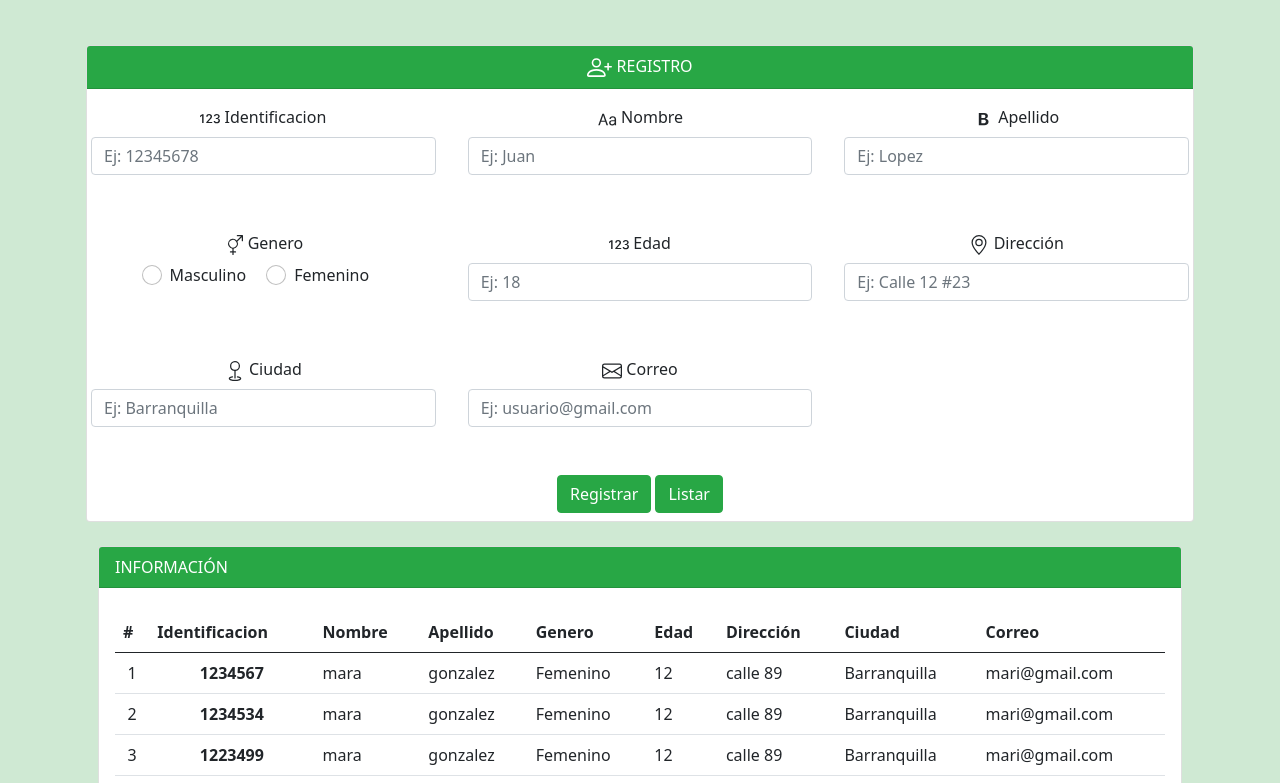
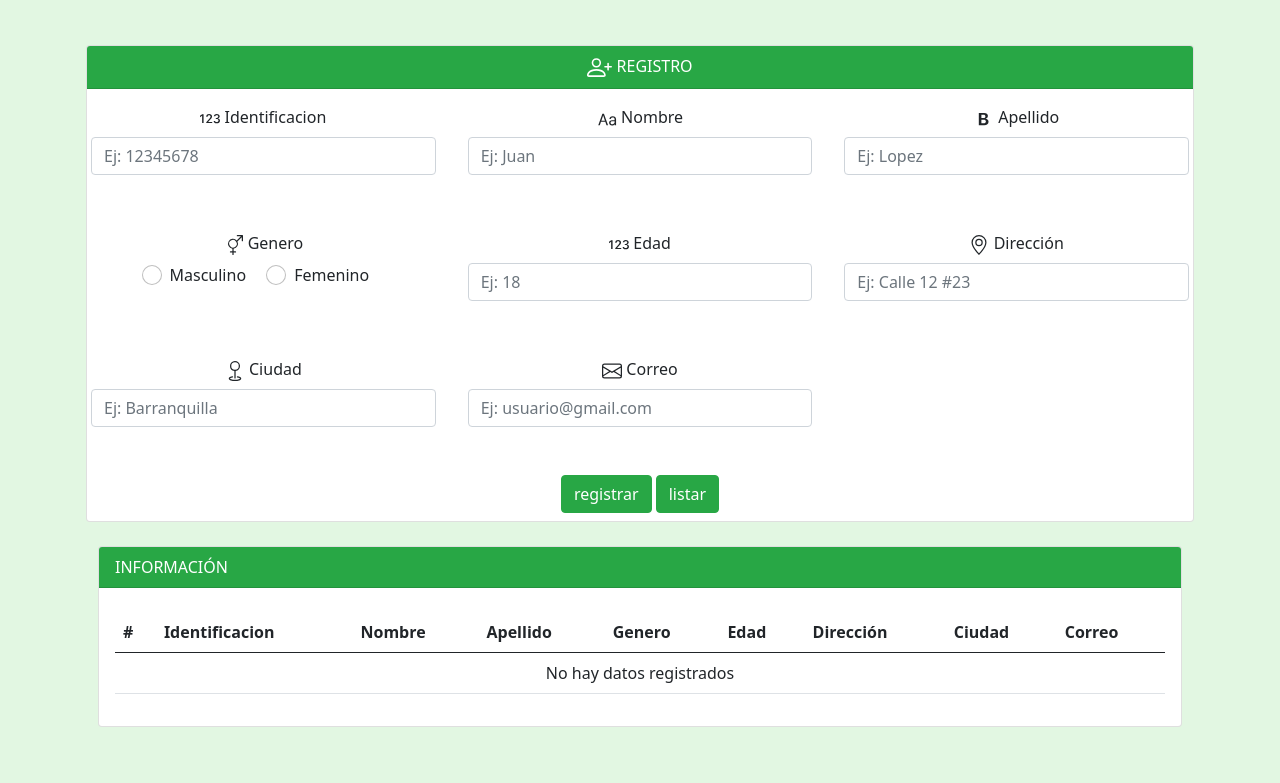
Before and after one commit to Mejew/formulario.github.io, a plain HTML site: page index.html in a window 1280 px wide. Shown: the part 124-907 px from the top of the page. After the commit the page ends 875 px from the top, so only its background shows below. Drawn offline with nearby package versions, Linux system fonts and the light colour scheme.

Commit message:
Update index.html

```diff
--- a/index.html
+++ b/index.html
@@ -1,196 +1,382 @@
 <!DOCTYPE html>
+
 <html lang="en">
 
+
+
+
 <head>
+
     <meta charset="UTF-8">
+
     <meta http-equiv="X-UA-Compatible" content="IE=edge">
+
     <meta name="viewport" content="width=device-width, initial-scale=1.0">
+
     <link rel="stylesheet" href="https://stackpath.bootstrapcdn.com/bootstrap/5.0.0-alpha1/css/bootstrap.min.css" integrity="sha384-r4NyP46KrjDleawBgD5tp8Y7UzmLA05oM1iAEQ17CSuDqnUK2+k9luXQOfXJCJ4I" crossorigin="anonymous">
+
 <!-- Font Awesome CSS -->
+
 <link rel="stylesheet" href="https://stackpath.bootstrapcdn.com/font-awesome/4.7.0/css/font-awesome.min.css" integrity="sha384-wvfXpqpZZVQGK6TAh5PVlGOfQNHSoD2xbE+QkPxCAFlNEevoEH3Sl0sibVcOQVnN" crossorigin="anonymous">
+
     <title>Actividad 2</title>
-    <style>
-        body{
-            background-color:rgb(207, 233, 211);
-        }
-    </style>
+
 </head>
 
-<body>
+
+
+
+<body style="background-color: rgb(226, 247, 226);">
+
+
+
 
     <div class="col-lg-8 mx-auto py-md-5">
+
         <header class="d-flex align-items-center pb-3 border-bottom">
+
             <svg xmlns="http://www.w3.org/2000/svg" width="50" height="50" fill="currentColor"
+
                 class="bi bi-person-lines-fill" viewBox="0 0 16 16">
+
                 <path
+
                     d="M6 8a3 3 0 1 0 0-6 3 3 0 0 0 0 6zm-5 6s-1 0-1-1 1-4 6-4 6 3 6 4-1 1-1 1H1zM11 3.5a.5.5 0 0 1 .5-.5h4a.5.5 0 0 1 0 1h-4a.5.5 0 0 1-.5-.5zm.5 2.5a.5.5 0 0 0 0 1h4a.5.5 0 0 0 0-1h-4zm2 3a.5.5 0 0 0 0 1h2a.5.5 0 0 0 0-1h-2zm0 3a.5.5 0 0 0 0 1h2a.5.5 0 0 0 0-1h-2z" />
+
             </svg>
+
             <h1> &nbsp; Formulario de registro</h1>
+
         </header>
+
     </div>
+
     <div class="container">
+
         <div class="row">
+
             <div class="col-12 col-md-12">
+
                 <div class="card text-center">
+
                     <div class="card-header bg-success text-white">
+
                         <svg xmlns="http://www.w3.org/2000/svg" width="25" height="25" fill="currentColor"
+
                             class="bi bi-person-plus" viewBox="0 0 16 16">
+
                             <path
+
                                 d="M6 8a3 3 0 1 0 0-6 3 3 0 0 0 0 6zm2-3a2 2 0 1 1-4 0 2 2 0 0 1 4 0zm4 8c0 1-1 1-1 1H1s-1 0-1-1 1-4 6-4 6 3 6 4zm-1-.004c-.001-.246-.154-.986-.832-1.664C9.516 10.68 8.289 10 6 10c-2.29 0-3.516.68-4.168 1.332-.678.678-.83 1.418-.832 1.664h10z" />
+
                             <path fill-rule="evenodd"
+
                                 d="M13.5 5a.5.5 0 0 1 .5.5V7h1.5a.5.5 0 0 1 0 1H14v1.5a.5.5 0 0 1-1 0V8h-1.5a.5.5 0 0 1 0-1H13V5.5a.5.5 0 0 1 .5-.5z" />
+
                         </svg>
+
                         REGISTRO
+
                     </div>
+
                     <div class="card-text">
+
                         <div class="row">
+
                             <div class="col-md-4 mb-3 text-start p-3">
+
                                 <label class="form-label">
+
                                     <svg xmlns="http://www.w3.org/2000/svg" width="20" height="20" fill="currentColor"
+
                                         class="bi bi-123" viewBox="0 0 16 16">
+
                                         <path
+
                                             d="M2.873 11.297V4.142H1.699L0 5.379v1.137l1.64-1.18h.06v5.961h1.174Zm3.213-5.09v-.063c0-.618.44-1.169 1.196-1.169.676 0 1.174.44 1.174 1.106 0 .624-.42 1.101-.807 1.526L4.99 10.553v.744h4.78v-.99H6.643v-.069L8.41 8.252c.65-.724 1.237-1.332 1.237-2.27C9.646 4.849 8.723 4 7.308 4c-1.573 0-2.36 1.064-2.36 2.15v.057h1.138Zm6.559 1.883h.786c.823 0 1.374.481 1.379 1.179.01.707-.55 1.216-1.421 1.21-.77-.005-1.326-.419-1.379-.953h-1.095c.042 1.053.938 1.918 2.464 1.918 1.478 0 2.642-.839 2.62-2.144-.02-1.143-.922-1.651-1.551-1.714v-.063c.535-.09 1.347-.66 1.326-1.678-.026-1.053-.933-1.855-2.359-1.845-1.5.005-2.317.88-2.348 1.898h1.116c.032-.498.498-.944 1.206-.944.703 0 1.206.435 1.206 1.07.005.64-.504 1.106-1.2 1.106h-.75v.96Z" />
+
                                     </svg>
+
                                     Identificacion
+
                                 </label>
+
                                 <input type="number" class="form-control mb-2" id="identificacion"placeholder="Ej: 12345678">
+
                             </div>
+
                             <div class="col-md-4 mb-3 text-start p-3">
+
                                 <label class="form-label">
+
                                     <svg xmlns="http://www.w3.org/2000/svg" width="20" height="20" fill="currentColor"
+
                                         class="bi bi-type" viewBox="0 0 16 16">
+
                                         <path
+
                                             d="m2.244 13.081.943-2.803H6.66l.944 2.803H8.86L5.54 3.75H4.322L1 13.081h1.244zm2.7-7.923L6.34 9.314H3.51l1.4-4.156h.034zm9.146 7.027h.035v.896h1.128V8.125c0-1.51-1.114-2.345-2.646-2.345-1.736 0-2.59.916-2.666 2.174h1.108c.068-.718.595-1.19 1.517-1.19.971 0 1.518.52 1.518 1.464v.731H12.19c-1.647.007-2.522.8-2.522 2.058 0 1.319.957 2.18 2.345 2.18 1.06 0 1.716-.43 2.078-1.011zm-1.763.035c-.752 0-1.456-.397-1.456-1.244 0-.65.424-1.115 1.408-1.115h1.805v.834c0 .896-.752 1.525-1.757 1.525z" />
+
                                     </svg>
+
                                     Nombre
+
                                 </label>
+
                                 <input type="text" class="form-control mb-2" id="nombre" placeholder="Ej: Juan">
+
                             </div>
+
                             <div class="col-md-4 mb-3 text-start p-3">
+
                                 <label class="form-label">
+
                                     <svg xmlns="http://www.w3.org/2000/svg" width="20" height="20" fill="currentColor"
+
                                         class="bi bi-type-bold" viewBox="0 0 16 16">
+
                                         <path
+
                                             d="M8.21 13c2.106 0 3.412-1.087 3.412-2.823 0-1.306-.984-2.283-2.324-2.386v-.055a2.176 2.176 0 0 0 1.852-2.14c0-1.51-1.162-2.46-3.014-2.46H3.843V13H8.21zM5.908 4.674h1.696c.963 0 1.517.451 1.517 1.244 0 .834-.629 1.32-1.73 1.32H5.908V4.673zm0 6.788V8.598h1.73c1.217 0 1.88.492 1.88 1.415 0 .943-.643 1.449-1.832 1.449H5.907z" />
+
                                     </svg>
+
                                     Apellido
+
                                 </label>
+
                                 <input type="text" class="form-control mb-2" id="apellido" placeholder="Ej: Lopez">
+
                             </div>
+
                             <div class="col-md-4 mb-3 text-start p-3">
+
                                 <label class="form-label">
+
                                     <svg xmlns="http://www.w3.org/2000/svg" width="20" height="20" fill="currentColor"
+
                                         class="bi bi-gender-ambiguous" viewBox="0 0 16 16">
+
                                         <path fill-rule="evenodd"
+
                                             d="M11.5 1a.5.5 0 0 1 0-1h4a.5.5 0 0 1 .5.5v4a.5.5 0 0 1-1 0V1.707l-3.45 3.45A4 4 0 0 1 8.5 10.97V13H10a.5.5 0 0 1 0 1H8.5v1.5a.5.5 0 0 1-1 0V14H6a.5.5 0 0 1 0-1h1.5v-2.03a4 4 0 1 1 3.471-6.648L14.293 1H11.5zm-.997 4.346a3 3 0 1 0-5.006 3.309 3 3 0 0 0 5.006-3.31z" />
+
                                     </svg>
+
                                     Genero
+
                                 </label>
+
                                 <br />
+
                                 <div class="form-check form-check-inline">
+
                                     <input class="form-check-input" type="radio" name="genero" id="genero1"
+
                                         value="Masculino">
+
                                     <label class="form-check-label" for="genero1">Masculino</label>
+
                                 </div>
 
+
+
+
                                 <div class="form-check form-check-inline">
+
                                     <input class="form-check-input" type="radio" name="genero" id="genero2"
-                                        value="Masculino">
+
+                                        value="Femenino">
+
                                     <label class="form-check-label" for="genero2">Femenino</label>
+
                                 </div>
+
                             </div>
+
                             <div class="col-md-4 mb-3 text-start p-3">
+
                                 <label class="form-label">
+
                                     <svg xmlns="http://www.w3.org/2000/svg" width="20" height="20" fill="currentColor"
+
                                         class="bi bi-123" viewBox="0 0 16 16">
+
                                         <path
+
                                             d="M2.873 11.297V4.142H1.699L0 5.379v1.137l1.64-1.18h.06v5.961h1.174Zm3.213-5.09v-.063c0-.618.44-1.169 1.196-1.169.676 0 1.174.44 1.174 1.106 0 .624-.42 1.101-.807 1.526L4.99 10.553v.744h4.78v-.99H6.643v-.069L8.41 8.252c.65-.724 1.237-1.332 1.237-2.27C9.646 4.849 8.723 4 7.308 4c-1.573 0-2.36 1.064-2.36 2.15v.057h1.138Zm6.559 1.883h.786c.823 0 1.374.481 1.379 1.179.01.707-.55 1.216-1.421 1.21-.77-.005-1.326-.419-1.379-.953h-1.095c.042 1.053.938 1.918 2.464 1.918 1.478 0 2.642-.839 2.62-2.144-.02-1.143-.922-1.651-1.551-1.714v-.063c.535-.09 1.347-.66 1.326-1.678-.026-1.053-.933-1.855-2.359-1.845-1.5.005-2.317.88-2.348 1.898h1.116c.032-.498.498-.944 1.206-.944.703 0 1.206.435 1.206 1.07.005.64-.504 1.106-1.2 1.106h-.75v.96Z" />
+
                                     </svg>
+
                                     Edad
+
                                 </label>
+
                                 <input type="number" class="form-control mb-2" id="edad" placeholder="Ej: 18">
+
                             </div>
+
                             <div class="col-md-4 mb-3 text-start p-3">
+
                                 <label class="form-label">
+
                                     <svg xmlns="http://www.w3.org/2000/svg" width="20" height="20" fill="currentColor"
+
                                         class="bi bi-geo-alt" viewBox="0 0 16 16">
+
                                         <path
+
                                             d="M12.166 8.94c-.524 1.062-1.234 2.12-1.96 3.07A31.493 31.493 0 0 1 8 14.58a31.481 31.481 0 0 1-2.206-2.57c-.726-.95-1.436-2.008-1.96-3.07C3.304 7.867 3 6.862 3 6a5 5 0 0 1 10 0c0 .862-.305 1.867-.834 2.94zM8 16s6-5.686 6-10A6 6 0 0 0 2 6c0 4.314 6 10 6 10z" />
+
                                         <path d="M8 8a2 2 0 1 1 0-4 2 2 0 0 1 0 4zm0 1a3 3 0 1 0 0-6 3 3 0 0 0 0 6z" />
+
                                     </svg>
+
                                     Dirección
+
                                 </label>
+
                                 <input type="text" class="form-control mb-2" id="direccion"placeholder="Ej: Calle 12 #23">
+
                             </div>
+
                             <div class="col-md-4 mb-3 text-start p-3">
+
                                 <label class="form-label">
+
                                     <svg xmlns="http://www.w3.org/2000/svg" width="20" height="20" fill="currentColor"
+
                                         class="bi bi-geo" viewBox="0 0 16 16">
+
                                         <path fill-rule="evenodd"
+
                                             d="M8 1a3 3 0 1 0 0 6 3 3 0 0 0 0-6zM4 4a4 4 0 1 1 4.5 3.969V13.5a.5.5 0 0 1-1 0V7.97A4 4 0 0 1 4 3.999zm2.493 8.574a.5.5 0 0 1-.411.575c-.712.118-1.28.295-1.655.493a1.319 1.319 0 0 0-.37.265.301.301 0 0 0-.057.09V14l.002.008a.147.147 0 0 0 .016.033.617.617 0 0 0 .145.15c.165.13.435.27.813.395.751.25 1.82.414 3.024.414s2.273-.163 3.024-.414c.378-.126.648-.265.813-.395a.619.619 0 0 0 .146-.15.148.148 0 0 0 .015-.033L12 14v-.004a.301.301 0 0 0-.057-.09 1.318 1.318 0 0 0-.37-.264c-.376-.198-.943-.375-1.655-.493a.5.5 0 1 1 .164-.986c.77.127 1.452.328 1.957.594C12.5 13 13 13.4 13 14c0 .426-.26.752-.544.977-.29.228-.68.413-1.116.558-.878.293-2.059.465-3.34.465-1.281 0-2.462-.172-3.34-.465-.436-.145-.826-.33-1.116-.558C3.26 14.752 3 14.426 3 14c0-.599.5-1 .961-1.243.505-.266 1.187-.467 1.957-.594a.5.5 0 0 1 .575.411z" />
+
                                     </svg>
+
                                     Ciudad
+
                                 </label>
+
                                 <input type="text" class="form-control mb-2" id="ciudad" placeholder="Ej: Barranquilla">
+
                             </div>
+
                             <div class="col-md-4 mb-3 text-start p-3">
+
                                 <label class="form-label">
+
                                     <svg xmlns="http://www.w3.org/2000/svg" width="20" height="20" fill="currentColor"
+
                                         class="bi bi-envelope" viewBox="0 0 16 16">
+
                                         <path
+
                                             d="M0 4a2 2 0 0 1 2-2h12a2 2 0 0 1 2 2v8a2 2 0 0 1-2 2H2a2 2 0 0 1-2-2V4Zm2-1a1 1 0 0 0-1 1v.217l7 4.2 7-4.2V4a1 1 0 0 0-1-1H2Zm13 2.383-4.708 2.825L15 11.105V5.383Zm-.034 6.876-5.64-3.471L8 9.583l-1.326-.795-5.64 3.47A1 1 0 0 0 2 13h12a1 1 0 0 0 .966-.741ZM1 11.105l4.708-2.897L1 5.383v5.722Z" />
+
                                     </svg>
+
                                     Correo
+
                                 </label>
+
                                 <input type="email" class="form-control mb-2" id="correo"
+
                                     placeholder="Ej: usuario@gmail.com">
+
                             </div>
+
                             <div class="col-md-12 mb-12 p-lg-2">
+
                                 <a  name="" id="" class="btn btn-success" href="#" role="button"
-                                    onclick="registrar()">Registrar <i class="bi bi-bookmark-check"></i></a>
+
+                                    onclick="registrar()">registrar <i class="bi bi-bookmark-check"></i></a>
+
                                 <a name="" id="" class="btn btn-success" href="#" role="button"
-                                    onclick="listar()">Listar </a>
+
+                                    onclick="listar()">listar </a>
+
                             </div>
+
                         </div>
+
                     </div>
+
                 </div>
+
             </div>
+
             <div class="col-auto col-md-12 p-4">
+
                 <div class="card">
+
                     <div class="card-header bg-success text-white"><i class="bi bi-list-check me-2"></i>INFORMACIÓN</div>
+
                     <div class="card-body">
+
                         <div class="table-responsive">
+
                             <table class="table mt-2" id="tbody">
+
                                 <thead>
+
                                     <tr>
+
                                         <th scope="col">#</th>
+
                                         <th scope="col">Identificacion</th>
+
                                         <th scope="col">Nombre</th>
+
                                         <th scope="col">Apellido</th>
+
                                         <th scope="col">Genero</th>
+
                                         <th scope="col">Edad</th>
+
                                         <th scope="col">Dirección</th>
+
                                         <th scope="col">Ciudad</th>
+
                                         <th scope="col">Correo</th>
+
                                     </tr>
+
                                 </thead>
+
                                 <tbody id="data">
+
                                     <tr>
-                                        <td colspan="10" class="text-center">No hay datos registrados</td>
+
+                                        <td colspan="10" class="text-center" id="x1">No hay datos registrados</td>
+
                                     </tr>
+
                                 </tbody>
+
                             </table>
+
                         </div>
+
                     </div>
+
                 </div>
+
             </div>
+
         </div>
+
     </div>
 
-    <script src="index.js"></script>
-    <script>
-        listar();
+
+
+    <script src="index.js">
+
     </script>
+
 </body>
 
+
+
+
 </html>
```
